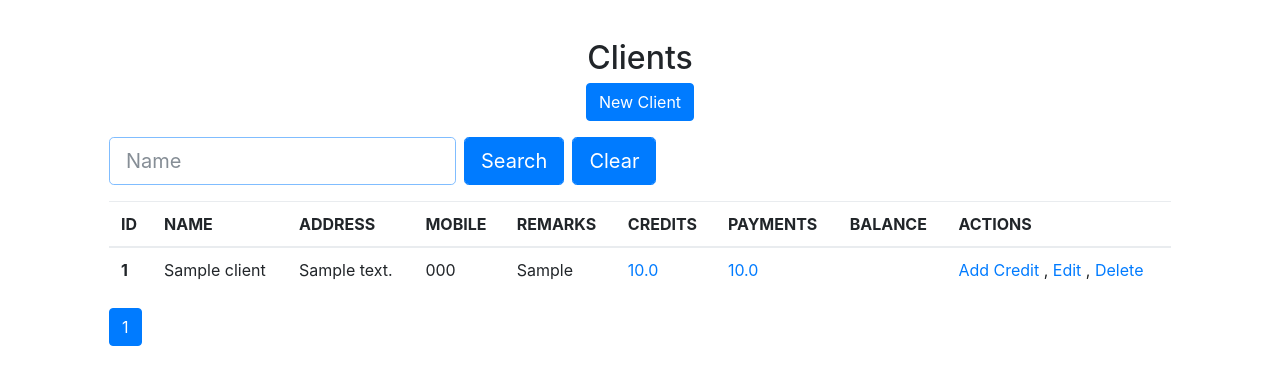
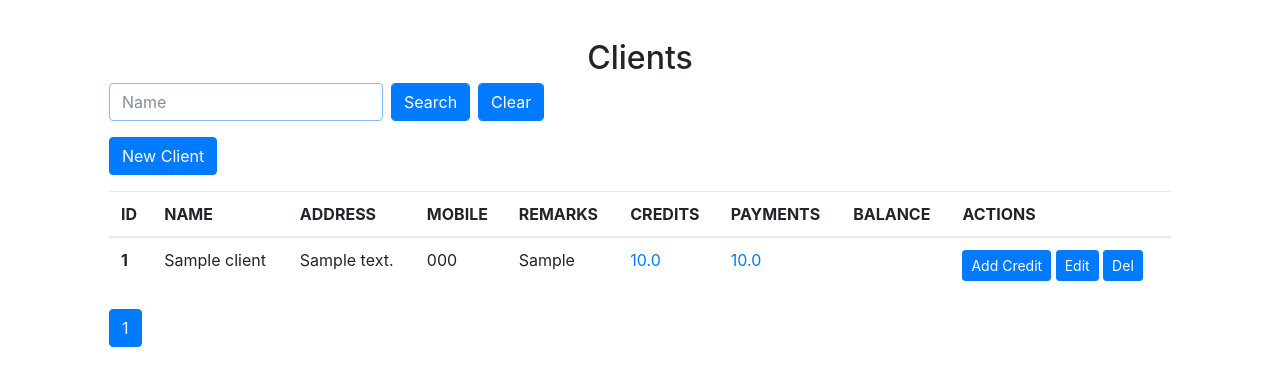
Before and after one commit to amerlitong/lendingsite, a Django app: page /lending/client/ in a window 1280 px wide. Shown: the part 56-442 px from the top of the page. Run offline with Django 3.2, Linux system fonts and the light colour scheme; a user stored in the database is signed in; tables that the repository leaves empty hold one stand-in row (values such as "Sample post"); some libraries are stand-ins or nearby versions.

Commit message:
modifications

```diff
--- a/lendingapp/forms.py
+++ b/lendingapp/forms.py
@@ -8,7 +8,7 @@
 		for field in iter(self.fields):
 			self.fields[field].widget.attrs.update(
 				{
-					'class':'form-control form-control-lg',
+					'class':'form-control',
 					'placeholder': field.upper()
 				}
 			)
--- a/lendingapp/static/lendingapp/js/client.js
+++ b/lendingapp/static/lendingapp/js/client.js
@@ -1,34 +1,55 @@
 $(function () {
-  $(".js-add-client").click(function () {
+
+	/*Functions*/
+
+	var	loadForm = function() {
+		var btn = $(this);
 		$.ajax({
-      url: '/lending/client/add/',
+		    url: btn.attr("data-url"),
 		    type: 'get',
 		    dataType: 'json',
 		    beforeSend: function () {
-        $("#modal-book").modal("show");
+		    	$("#modal-client").modal("show");
 		    },
       		success: function (data) {
-        $("#modal-book .modal-content").html(data.html_form);
+        		$("#modal-client .modal-content").html(data.html_form);
       		}
     	});
-  });
-});
+    };
 
-$("#modal-book").on("submit", ".js-add-client-form", function () {
+    var saveForm = function(){
     	var form = $(this);
-$.ajax({
+    	$ajax({
     		url: form.attr("action"),
     		data: form.serialize(),
     		type: form.attr("method"),
     		dataType: 'json',
     		success: function (data) {
     			if (data.form_is_valid) {
-      location.href = '/lending/client/'
+    				$("#table-client tbody").html(data.html_client_list);
+    				location.href = "/lending/client/"
     			}
     			else {
-      $("#modal-book .modal-content").html(data.html_form);
+    				$("#modal-client .modal-content").html(data.html_form);
     			}
     		}
     	});
     	return false;
+    };
+
+    var delClient = function(){
+    	var btn = $(this);
+    	$ajax({
+    		url: btn.attr("data-url"),
+    		success: location.href = '/lending/client/'
     	});
+    };
+
+    /*Bindings*/
+
+	$(".js-add-client").click(loadForm);
+	$("#modal-client").on("submit",".js-client-form",saveForm);
+
+	$(".js-del-client").click(delClient);
+
+});
--- a/lendingapp/templates/lendingapp/client.html
+++ b/lendingapp/templates/lendingapp/client.html
@@ -9,19 +9,16 @@
 {% endblock %}
 {% block content %}
 <h2>Clients</h2>
-<p>
-    <button type="button" class="btn btn-primary js-add-client">
-      <span class="glyphicon glyphicon-plus"></span>
-      New Client
-    </button>
- </p>
 	<form class="form-inline" action="" method="POST">
 		{% csrf_token %}
-		<input type="text" id="name" class="form-control form-control-lg" placeholder="Name" name="{{form.name.name}}" value="{{ form.name.value|default:"" }}" required autofocus><br>
-		<input class="form-control btn btn-primary btn-lg ml-2" type="submit" value="Search" name="search">
-		<input class="form-control btn btn-primary btn-lg ml-2" type="submit" value="Clear" name="clear">
+		<input type="text" id="name" class="form-control" placeholder="Name" name="{{form.name.name}}" value="{{ form.name.value|default:"" }}" required autofocus><br>
+		<input class="form-control btn btn-primary btn-md ml-2" type="submit" value="Search" name="search">
+		<input class="form-control btn btn-primary btn-md ml-2" type="submit" value="Clear" name="clear">
 	</form>
-	<table class="table table-responsive table-hover">
+<p align="left">
+    <button type="button" class="btn btn-primary js-add-client" data-url="{% url 'client_add' %}">New Client</button>
+ </p>
+	<table class="table table-responsive table-hover" id="table-client">
 		<thead>
 			<tr>
 				<th scope="col">ID</th>
@@ -36,28 +33,13 @@
 			</tr>
 		</thead>
 		<tbody>
-			{% for client in clients %}
-				<tr>
-					<th  scope="row">{{ client.id }}</th>
-					<td>{{ client.name }}</a></td>
-					<td>{{ client.address }}</td>
-					<td>{{ client.mobile }}</td>
-					<td>{{ client.remarks  }}</td>
-					<td><a href="{% url 'credit' client.id  %}">{{ client.credits|default:"" }}</a></td>
-					<td><a href="{% url 'payment' client.id  %}">{{ client.payments|default:"" }}</a></td>
-					<td>{{ client.credits|sub:client.payments|default:"" }}</td>
-					<td>
-						<a href="{% url 'credit_add' client.id %}">Add Credit</a> ,
-						<a href="{% url 'client_edit' client.id  %}">Edit</a> ,
-						<a href="{% url 'client_del' client.id  %}">Delete</a>
-					</td>
-				</tr>
-			{% endfor %}
+			{% include "lendingapp/client_list.html" %}
 		</tbody>
 	</table>
 	{% include "lendingapp/pagination_snippet.html" with model=clients page=page %}
-	<div class="modal fade" id="modal-book">
+	<div class="modal fade" id="modal-client">
 		<div class="modal-dialog">
       		<div class="modal-content"></div>
     	</div>
+    </div>
 {% endblock %}
--- a/lendingapp/templates/lendingapp/client_form.html
+++ b/lendingapp/templates/lendingapp/client_form.html
@@ -1,4 +1,4 @@
-<form method="post" action="{% url 'client_add' %}" class="js-add-client-form">
+<form method="post" action="{% url 'client_add' %}" class="js-client-form">
   {% csrf_token %}
   <div class="modal-header">
     <button type="button" class="close" data-dismiss="modal" aria-label="Close">
--- /dev/null
+++ b/lendingapp/templates/lendingapp/client_list.html
@@ -0,0 +1,19 @@
+{% load extras %}
+{% load static %}
+{% for client in clients %}
+	<tr>
+		<th scope="row">{{ client.id }}</th>
+		<td>{{ client.name }}</a></td>
+		<td>{{ client.address }}</td>
+		<td>{{ client.mobile }}</td>
+		<td>{{ client.remarks  }}</td>
+		<td><a href="{% url 'credit' client.id  %}">{{ client.credits|default:"" }}</a></td>
+		<td><a href="{% url 'payment' client.id  %}">{{ client.payments|default:"" }}</a></td>
+		<td>{{ client.credits|sub:client.payments|default:"" }}</td>
+		<td>
+			<button type="button" class="btn btn-primary btn-sm js-add-credit">Add Credit</button>
+			<button type="button" class="btn btn-primary btn-sm js-edit-client">Edit</button>
+			<button type="button" class="btn btn-primary btn-sm js-del-client" data-url="{% url 'client_del' client.id %}">Del</button>
+		</td>
+	</tr>
+{% endfor %}
--- a/lendingapp/views.py
+++ b/lendingapp/views.py
@@ -70,9 +70,13 @@
 		if form.is_valid():
 			form.save()
 			data['form_is_valid'] = True
-			messages.success(request,'Client added successfully!')
+			credits = models.Credit.objects.filter(clientfk=OuterRef('pk')).values('clientfk')
+			sum_credits = credits.annotate(credits=Sum('amount')).values('credits')
+			client_list = models.Client.objects.annotate(credits=Subquery(sum_credits)).prefetch_related('payment_set').annotate(payments=Sum('payment__amount'))
+			clients = paginators(request,client_list)
+			data['html_client_list'] = render_to_string('lendingapp/client_list.html',{'clients':clients['obj_list'], 'page':int(clients['page'])})
 		else:
-			data['form_is_valid'] = True
+			data['form_is_valid'] = False
 	data['html_form'] = render_to_string('lendingapp/client_form.html',{'form':form},request=request,)
 	return JsonResponse(data)
 
```
Also changed, not shown: lendingapp/templates/lendingapp/base.html (line endings or trailing spaces). Lines whose indentation alone changed are shown as unchanged.
